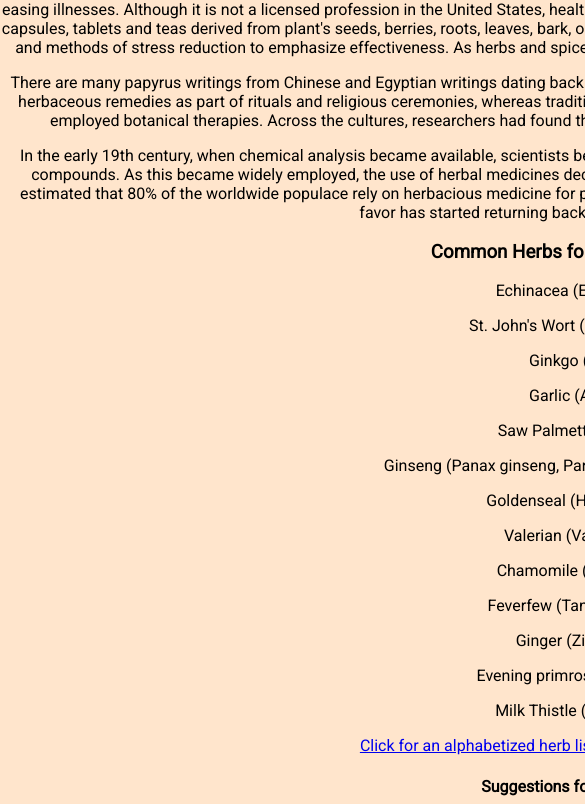
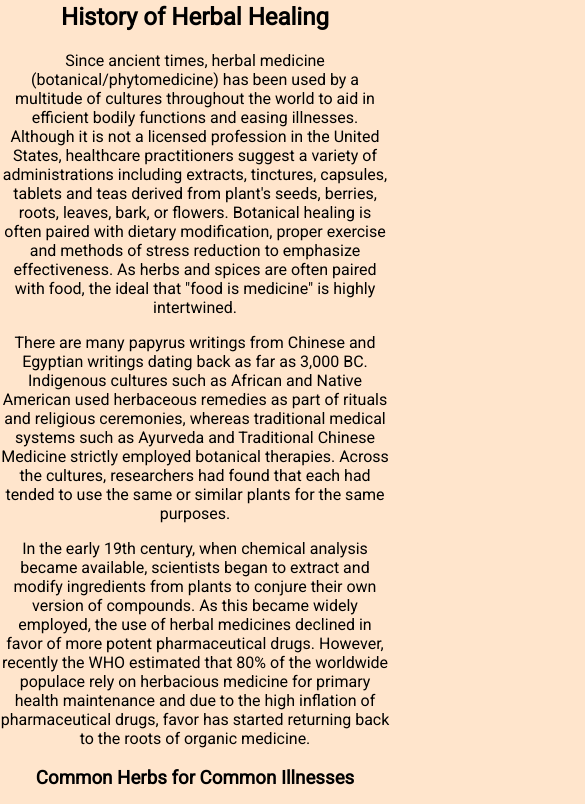
Before and after one commit to lauryngaffney/Static-Site, a plain HTML site: page index.html in a window 390 px wide. Shown: the part 172-976 px from the top of the page, 585 px wide, since content can reach past the window. Drawn offline with Linux system fonts and the light colour scheme.

Commit message:
Media queries added

```diff
--- a/css/styles.css
+++ b/css/styles.css
@@ -18,9 +18,7 @@ body	{
 	font-family: 'Roboto', sans-serif;
 
 }
-.container{
-	width: 70%;
-}
+
 header	{
 	padding: 15px 0px 10px;
 	background: #ffa07a;
@@ -42,11 +40,7 @@ h1	{
 	display: table;
 	clear: both;
 }
-.container	{
-	margin: 0px auto;
-	width: 1180px;
-	clear: both;
-}
+
 
 nav{
     border-bottom:1px solid #ccc;
@@ -205,3 +199,18 @@ ul {
 {
 	display:block
 }
+
+
+@media only screen and (max-width: 768px) {
+  .container {
+   	width:100%;
+  }
+}
+
+@media only screen and (min-width: 900px) {
+  .container {
+			margin: 0px auto;
+			width: 1180px;
+			clear: both;
+  }
+}
--- a/index.html
+++ b/index.html
@@ -8,6 +8,7 @@
 		<meta charset="utf-8">
 		<meta name="description" content="History, purposes and applications of botanical herbs for healing common ailments">
 		<meta name="keywords" content="herbal remedy, botanical medicine, common ailment, illness, naturopathy, natural healing">
+		<meta name="viewport" content="width=device-width, initial-scale=1.0">
 	</head>
 
 	<body>
```
Also changed, not shown: applications.html (+1 -0 lines), ayurveda.html (+1 -0 lines), contact.html (+2 -1 lines), doctors.html (+1 -0 lines), herbdirectory.html (+1 -0 lines), images.html (+2 -1 lines).
